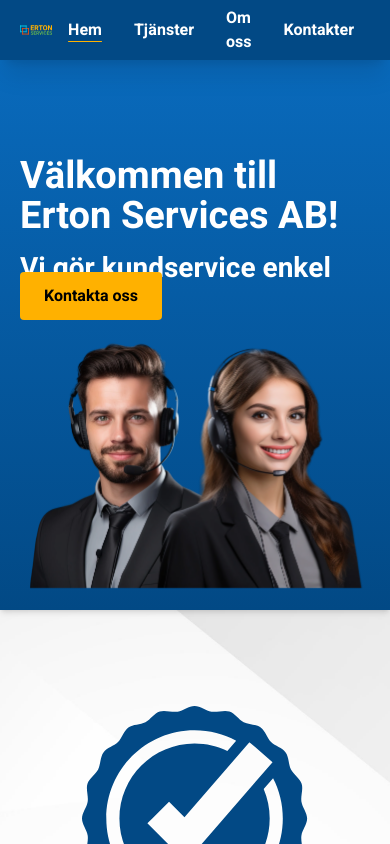
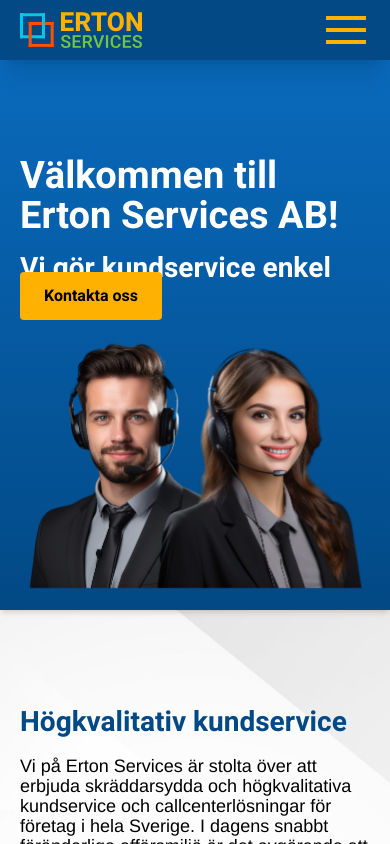
Before and after one commit to still-jansons/erton-services, a Next.js app: page / in a window 390 px wide. Shown: the top 844 px of the page. Built offline with nearby package versions, Linux system fonts and the light colour scheme; no server answers.

Commit message:
Add mobile nav

```diff
--- a/src/app/kontakter/page.tsx
+++ b/src/app/kontakter/page.tsx
@@ -21,6 +21,7 @@
         }}
         hasPadding
       >
+        <div className="px-5">
           <div className="mx-auto flex max-w-[700px] flex-col gap-24">
             <motion.div
               id="form"
@@ -32,7 +33,7 @@
             >
               <ContactForm />
             </motion.div>
-          <div className="flex w-full gap-6">
+            <div className="flex w-full flex-col gap-6 md:flex-row">
               <motion.div
                 className="flex flex-1 items-center gap-5 border-[3px] border-logo-blue bg-white p-5"
                 initial={{ opacity: 0, y: "50%" }}
@@ -75,6 +76,7 @@
               </motion.div>
             </div>
           </div>
+        </div>
       </Section>
     </main>
   );
--- a/src/app/om-oss/page.tsx
+++ b/src/app/om-oss/page.tsx
@@ -82,7 +82,7 @@
         }}
         hasPadding
       >
-        <div className="flex flex-col gap-36">
+        <div className="flex flex-col gap-24 md:gap-36">
           {list.map((item, index) => (
             <ListAndImage
               key={index}
--- a/src/components/Footer.tsx
+++ b/src/components/Footer.tsx
@@ -33,7 +33,7 @@
           {routes.map((route, index) => (
             <Link
               key={index}
-              className="px-4 py-2.5 text-base font-extrabold text-white"
+              className="font-heebo px-4 py-2.5 text-base font-extrabold text-white transition-colors duration-300 ease-in-out hover:text-secondary"
               href={route.path}
             >
               {route.name}
--- a/src/components/HeroSection.tsx
+++ b/src/components/HeroSection.tsx
@@ -26,7 +26,7 @@
     <Section color="primary" background={{ type: "float" }} style={style}>
       <div className="content-wrapper relative flex min-h-[550px] flex-col gap-8 pt-24 md:flex-row md:gap-0 md:py-44">
         <motion.div
-          className="text-white md:max-w-[40%] lg:max-w-[40%]"
+          className="text-white md:max-w-[45%]"
           initial={{ opacity: 0, x: "-50%" }}
           whileInView={{ opacity: 1, x: 0 }}
           transition={{ duration: 0.75, ease: "easeInOut", delay: 0.75 }}
@@ -41,7 +41,7 @@
           )}
         </motion.div>
         <motion.div
-          className="bottom-0 right-0 z-10 flex w-full items-end md:absolute md:h-[90%] md:max-w-[60%] lg:max-w-[60%]"
+          className="bottom-0 right-0 z-10 flex w-full items-end md:absolute md:max-w-[55%]"
           initial={{ opacity: 0 }}
           whileInView={{ opacity: 1 }}
           transition={{ duration: 0.75, ease: "easeIn", delay: 0.5 }}
--- a/src/components/ListAndImage.tsx
+++ b/src/components/ListAndImage.tsx
@@ -14,7 +14,7 @@
 }) {
   return (
     <div
-      className={`relative mx-auto flex max-w-7xl flex-col px-5 md:gap-10 lg:gap-16 ${imagePosition === "right" ? "md:flex-row-reverse" : "md:flex-row"}`}
+      className={`relative mx-auto flex max-w-7xl flex-col-reverse gap-24 px-5 md:gap-10 lg:gap-16 ${imagePosition === "right" ? "md:flex-row-reverse" : "md:flex-row"}`}
     >
       {image && (
         <motion.div
@@ -30,7 +30,7 @@
             quality={100}
             width={800}
             height={800}
-            className="h-full w-full rounded-3xl object-cover"
+            className="h-[400px] w-full rounded-3xl object-cover md:h-full"
           />
         </motion.div>
       )}
--- a/src/components/Navbar.tsx
+++ b/src/components/Navbar.tsx
@@ -4,6 +4,7 @@
 import Image from "next/image";
 import Link from "next/link";
 import { usePathname } from "next/navigation";
+import { useEffect, useState } from "react";
 
 export default function Navbar() {
   const pathname = usePathname();
@@ -13,15 +14,21 @@
     { name: "Om oss", path: "/om-oss" },
     { name: "Kontakter", path: "/kontakter" },
   ];
+  const [isOpen, setIsOpen] = useState(false);
+
+  useEffect(() => {
+    setIsOpen(false);
+  }, [pathname]);
 
   return (
     <motion.header
-      className="sticky top-0 z-50 h-[60px] bg-primary shadow-xl"
+      className={`sticky top-0 z-50 h-screen overflow-x-hidden bg-primary shadow-xl transition-all duration-300 md:h-[60px] ${isOpen ? "max-h-screen" : "max-h-[60px]"}`}
       initial={{ y: -60 }}
       animate={{ y: 0 }}
       transition={{ duration: 0.5 }}
     >
-      <nav className="content-wrapper flex h-full items-center">
+      <nav className="content-wrapper flex w-full flex-wrap gap-24 md:gap-0">
+        <div className="flex h-[60px] w-full items-center md:w-auto">
           <Link href="/">
             <Image
               src="/logo.svg"
@@ -32,7 +39,41 @@
               style={{ width: "auto", maxHeight: "36px" }}
             />
           </Link>
-        <div className="ml-auto flex items-center">
+          <button
+            onClick={() => setIsOpen(!isOpen)}
+            className="ml-auto md:hidden"
+          >
+            <span className={!isOpen ? "visible" : "hidden"}>
+              <svg
+                width="48"
+                height="48"
+                viewBox="0 0 48 48"
+                fill="none"
+                xmlns="http://www.w3.org/2000/svg"
+              >
+                <path
+                  d="M4 10V14H44V10H4ZM4 22V26H44V22H4ZM4 34V38H44V34H4Z"
+                  fill="#FFB100"
+                />
+              </svg>
+            </span>
+            <span className={isOpen ? "visible" : "hidden"}>
+              <svg
+                width="48"
+                height="48"
+                viewBox="0 0 48 48"
+                fill="none"
+                xmlns="http://www.w3.org/2000/svg"
+              >
+                <path
+                  d="M10.5858 10.5858C11.3668 9.80474 12.6332 9.80474 13.4142 10.5858L24 21.1716L34.5858 10.5858C35.3668 9.80474 36.6332 9.80474 37.4142 10.5858C38.1953 11.3668 38.1953 12.6332 37.4142 13.4142L26.8284 24L37.4142 34.5858C38.1953 35.3668 38.1953 36.6332 37.4142 37.4142C36.6332 38.1953 35.3668 38.1953 34.5858 37.4142L24 26.8284L13.4142 37.4142C12.6332 38.1953 11.3668 38.1953 10.5858 37.4142C9.80474 36.6332 9.80474 35.3668 10.5858 34.5858L21.1716 24L10.5858 13.4142C9.80474 12.6332 9.80474 11.3668 10.5858 10.5858Z"
+                  fill="#FFB100"
+                />
+              </svg>
+            </span>
+          </button>
+        </div>
+        <div className="flex w-full flex-col items-center gap-8 md:ml-auto md:w-auto md:flex-row md:gap-0">
           {routes.map((route, index) => (
             <Link
               key={index}
--- a/src/components/TextAndImageBlock.tsx
+++ b/src/components/TextAndImageBlock.tsx
@@ -16,7 +16,7 @@
 }) {
   return (
     <div
-      className={`relative mx-auto flex max-w-5xl flex-col items-center gap-24 px-5 md:gap-20 ${imagePosition === "right" ? "md:flex-row-reverse" : "md:flex-row"}`}
+      className={`relative mx-auto flex max-w-5xl flex-col-reverse items-center gap-24 px-5 md:gap-20 ${imagePosition === "right" ? "md:flex-row-reverse" : "md:flex-row"}`}
     >
       {image && (
         <motion.div
--- a/src/components/form/elements/Alert.tsx
+++ b/src/components/form/elements/Alert.tsx
@@ -16,7 +16,7 @@
           initial={{ opacity: 0, scale: 0.7 }}
           animate={{ opacity: 1, scale: 1 }}
           transition={{ duration: 0.5 }}
-          className={`${status === "success" ? "bg-logo-green" : "bg-rose-600/70"} font-heebo absolute mt-4 w-full rounded-md p-4 text-center font-bold text-white`}
+          className={`${status === "success" ? "bg-logo-green" : "bg-rose-600/70"} font-heebo z-10 mt-4 w-full rounded-md p-4 text-center font-bold text-white shadow-md md:absolute`}
           role="alert"
         >
           {message}
--- a/src/components/form/elements/SubmitButton.tsx
+++ b/src/components/form/elements/SubmitButton.tsx
@@ -4,7 +4,7 @@
   const { pending } = useFormStatus();
   return (
     <button
-      className="btn-primary self-end disabled:cursor-not-allowed disabled:opacity-50 disabled:hover:shadow-none"
+      className="btn-primary w-full self-end disabled:cursor-not-allowed disabled:opacity-50 disabled:hover:shadow-none md:w-auto"
       disabled={disabled || pending}
     >
       {pending ? "Skickar..." : "Skicka"}
--- a/src/styles/globals.css
+++ b/src/styles/globals.css
@@ -22,7 +22,9 @@
 }
 
 .nav-link {
-  @apply relative flex h-[38px] items-center px-4 text-base font-bold leading-normal text-white underline decoration-transparent underline-offset-4 cursor-pointer;
+  @apply relative flex h-[38px] items-center px-4 font-bold text-white underline decoration-transparent underline-offset-4 cursor-pointer;
+  @apply text-[32px] md:text-base leading-[34px] md:leading-[17px];
+  @apply hover:decoration-white/50 hover:underline-offset-[6px];
   @apply transition-all duration-300 ease-in-out;
   font-family: var(--font-heebo);
 
```
Lines whose indentation alone changed are shown as unchanged.
